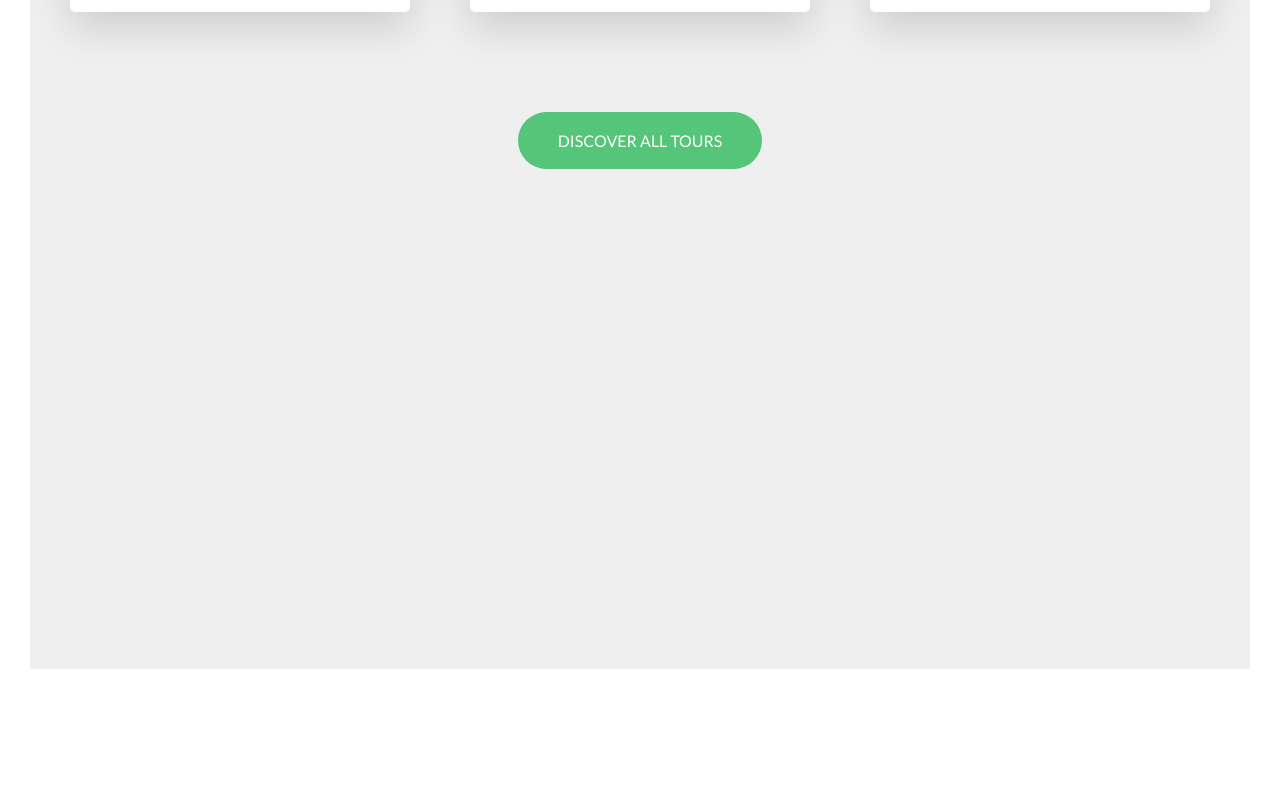
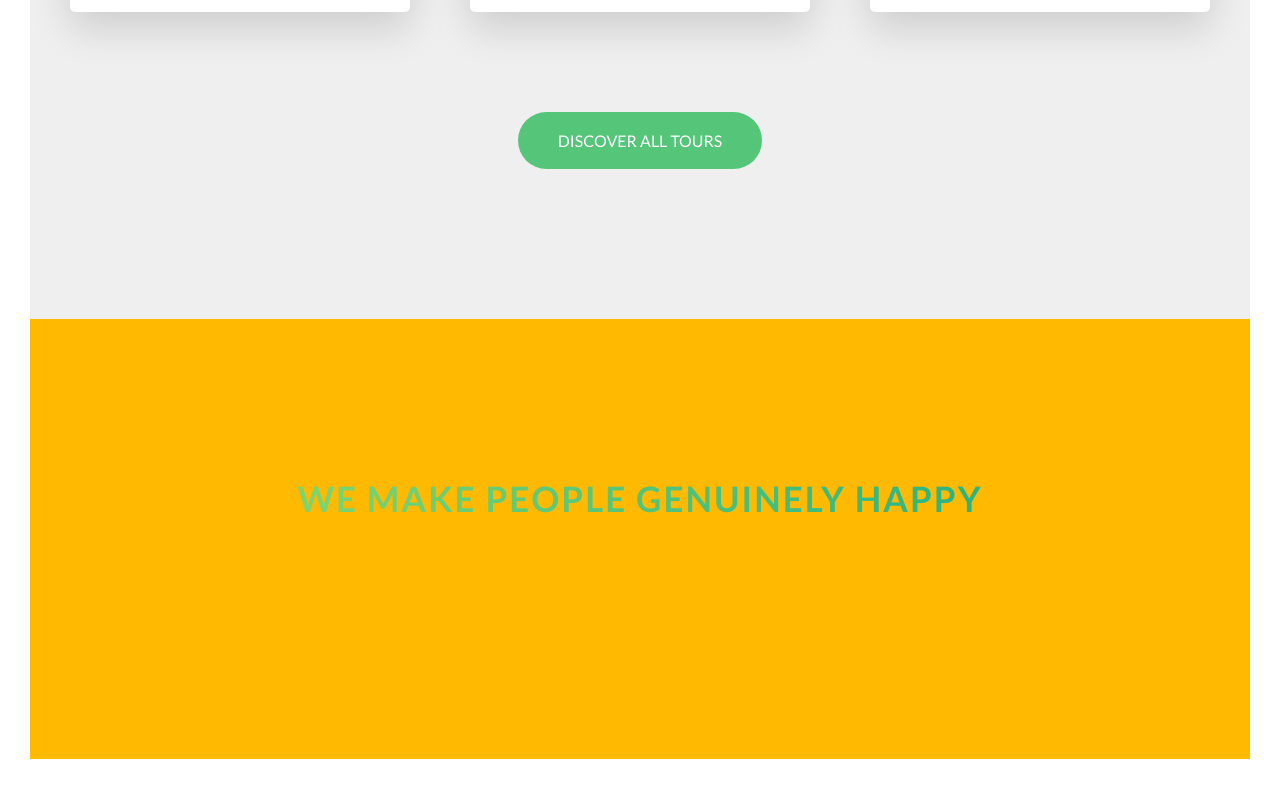
Before and after one commit to js14richard/jstours, a website: page index.html in a window 1280 px wide. Shown: the part 2965-3754 px from the top of the page. Before the commit the page ends 3664 px from the top, so only its background shows below. Drawn offline with Linux system fonts and the light colour scheme.

Commit message:
next section

```diff
--- a/index.html
+++ b/index.html
@@ -245,6 +245,12 @@
             </div>
 
         </section>
+
+        <section class="section-story">
+            <div class="u-text-center u-mb-high">
+                <h3 class="heading-secondary">We make people genuinely happy</h3>
+            </div>
+        </section>
     </main>
 
 
--- a/sass/pages/_home.scss
+++ b/sass/pages/_home.scss
@@ -22,6 +22,12 @@
 
 .section-tours{
     background-color: $color-grey-light;
-    padding: 25rem 0 50rem;
+    padding: 25rem 0 15rem;
     margin-top:-12rem;
 }
+
+
+.section-story{
+    background-color: $color-secondary-light;
+    padding: 15rem 0;
+}
```
Also changed, not shown: css/style.css.
